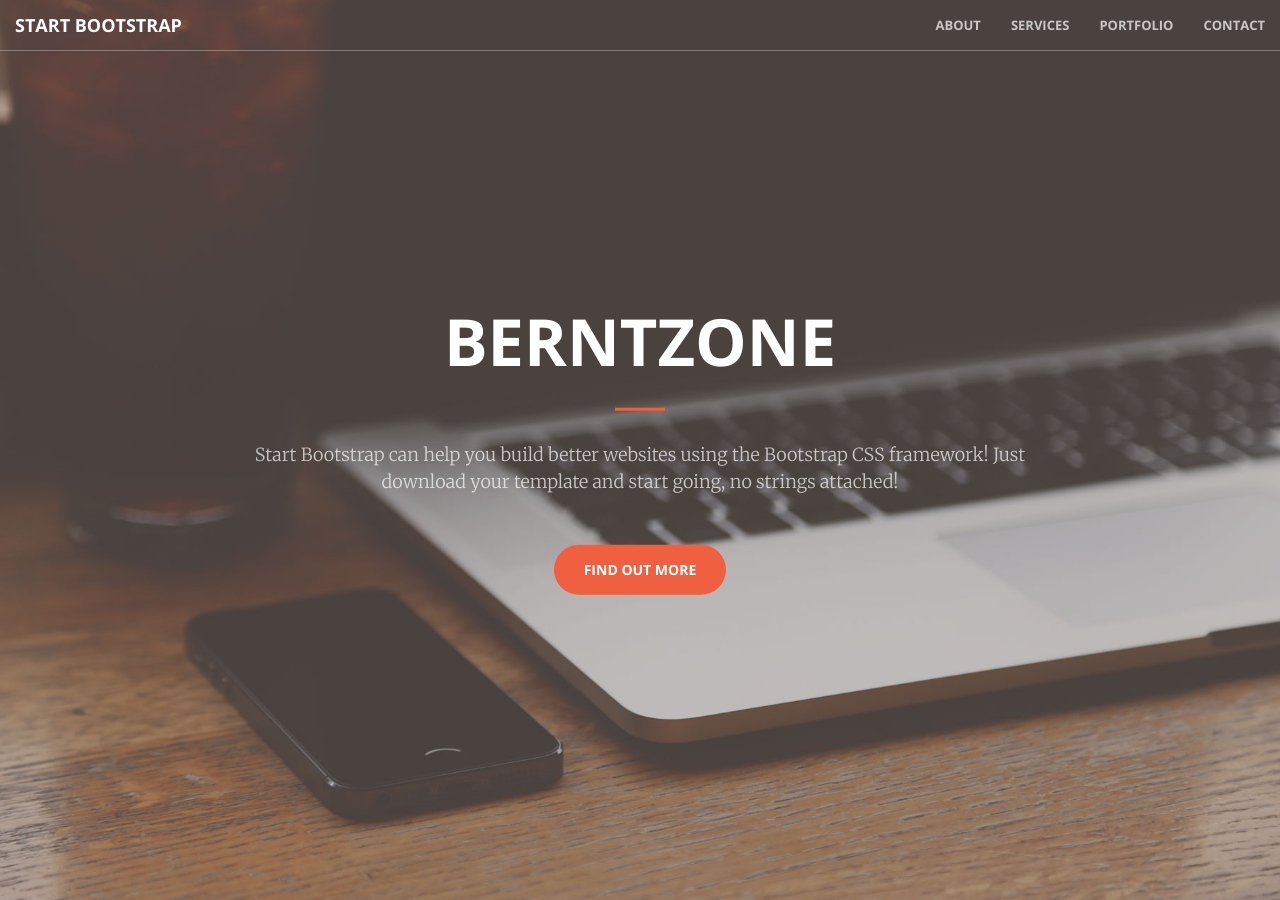
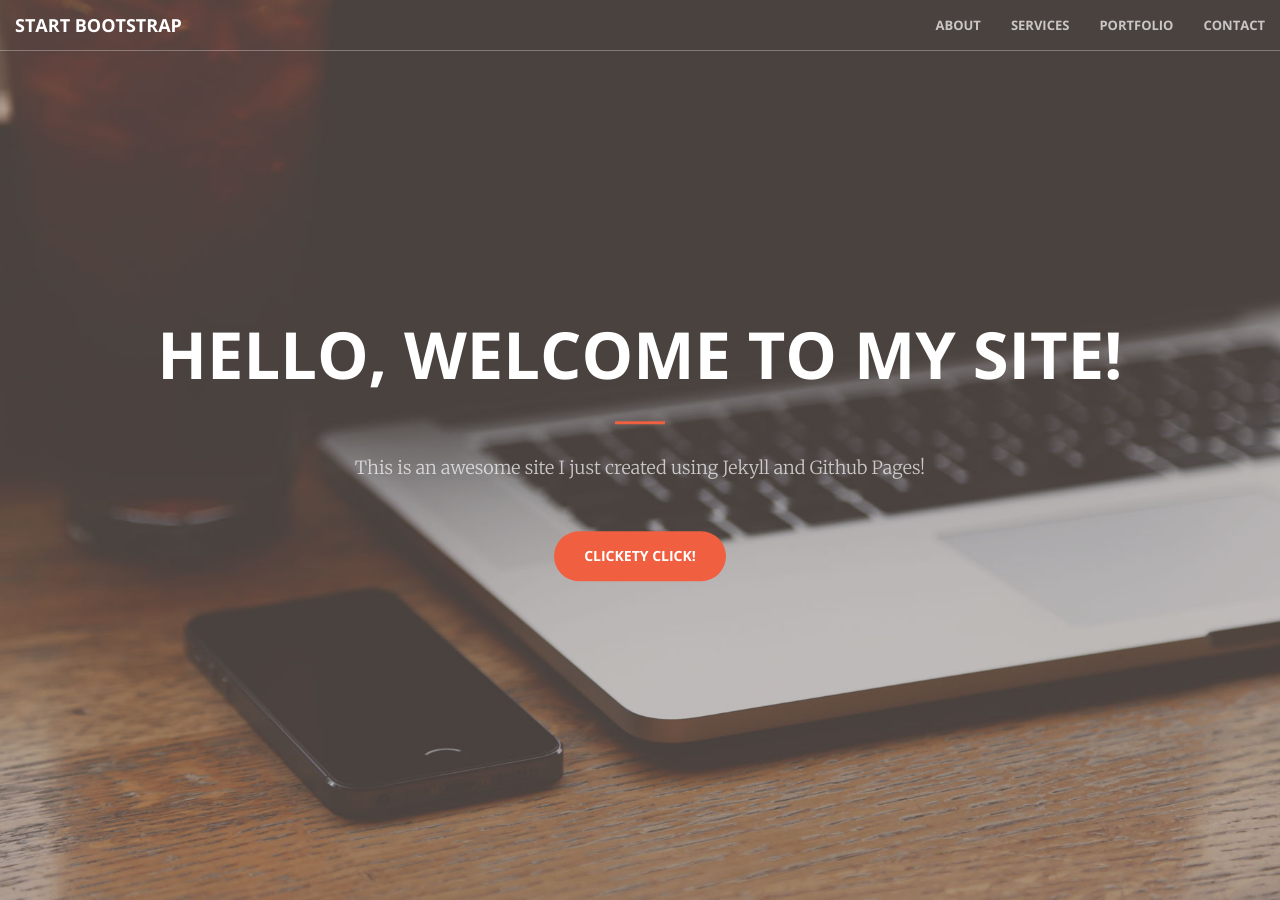
Before and after one commit to Berntzone/berntzone.github.io, a Jekyll site: the page built from index.html, in a window 1280 px wide and 900 px high. Built offline with Jekyll 4.4.1, drawn with Linux system fonts in a browser that asks for light colours.

Commit message:
Update header.html

```diff
--- a/_includes/header.html
+++ b/_includes/header.html
@@ -1,10 +1,10 @@
 <header>
     <div class="header-content">
         <div class="header-content-inner">
-            <h1>berntzone</h1>
+            <h1>Hello, welcome to my site!</h1>
             <hr>
-            <p>Start Bootstrap can help you build better websites using the Bootstrap CSS framework! Just download your template and start going, no strings attached!</p>
-            <a href="#about" class="btn btn-primary btn-xl page-scroll">Find Out More</a>
+            <p>This is an awesome site I just created using Jekyll and Github Pages!</p>
+            <a href="#about" class="btn btn-primary btn-xl page-scroll">Clickety click!</a>
         </div>
     </div>
 </header>
```
